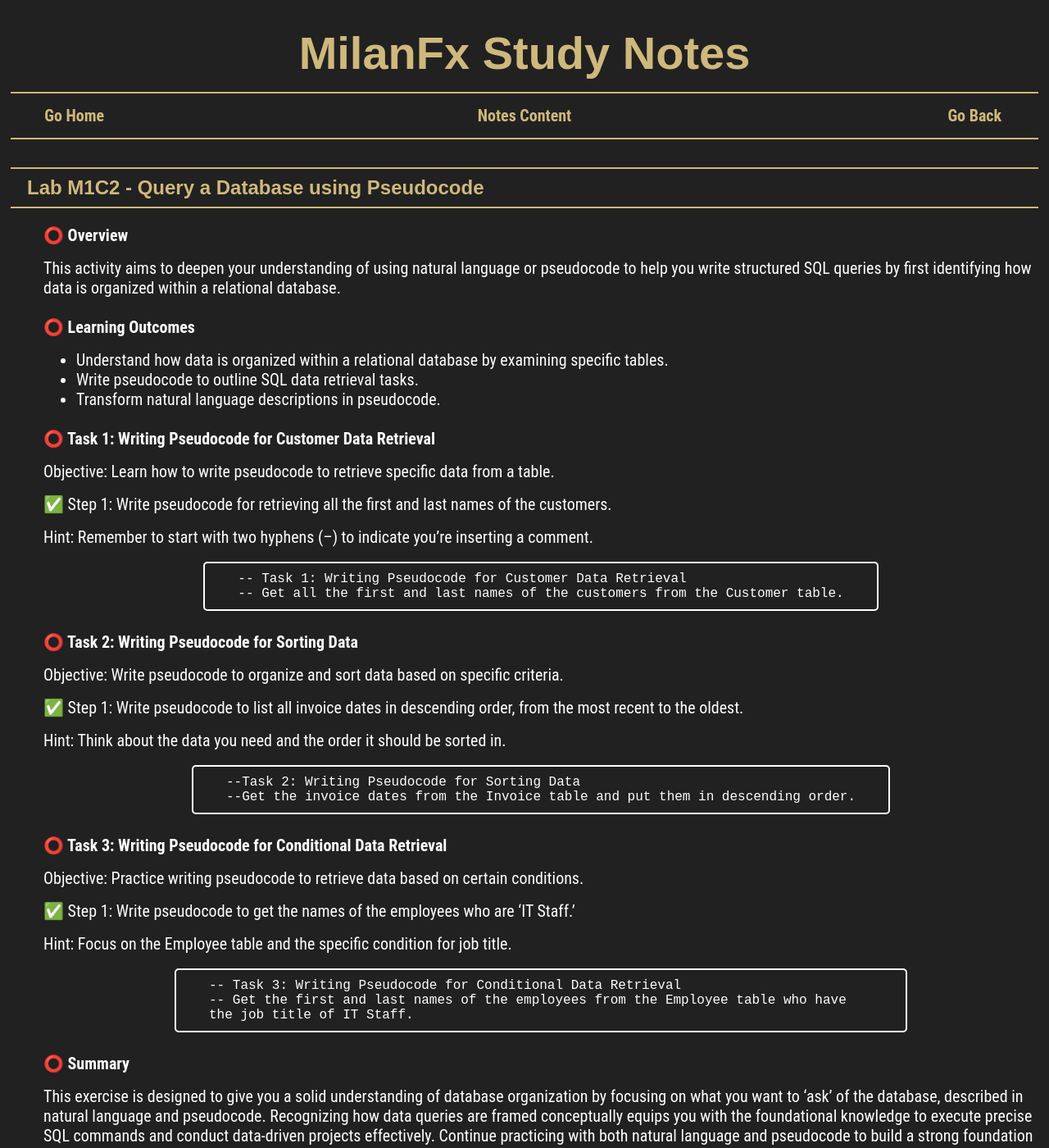
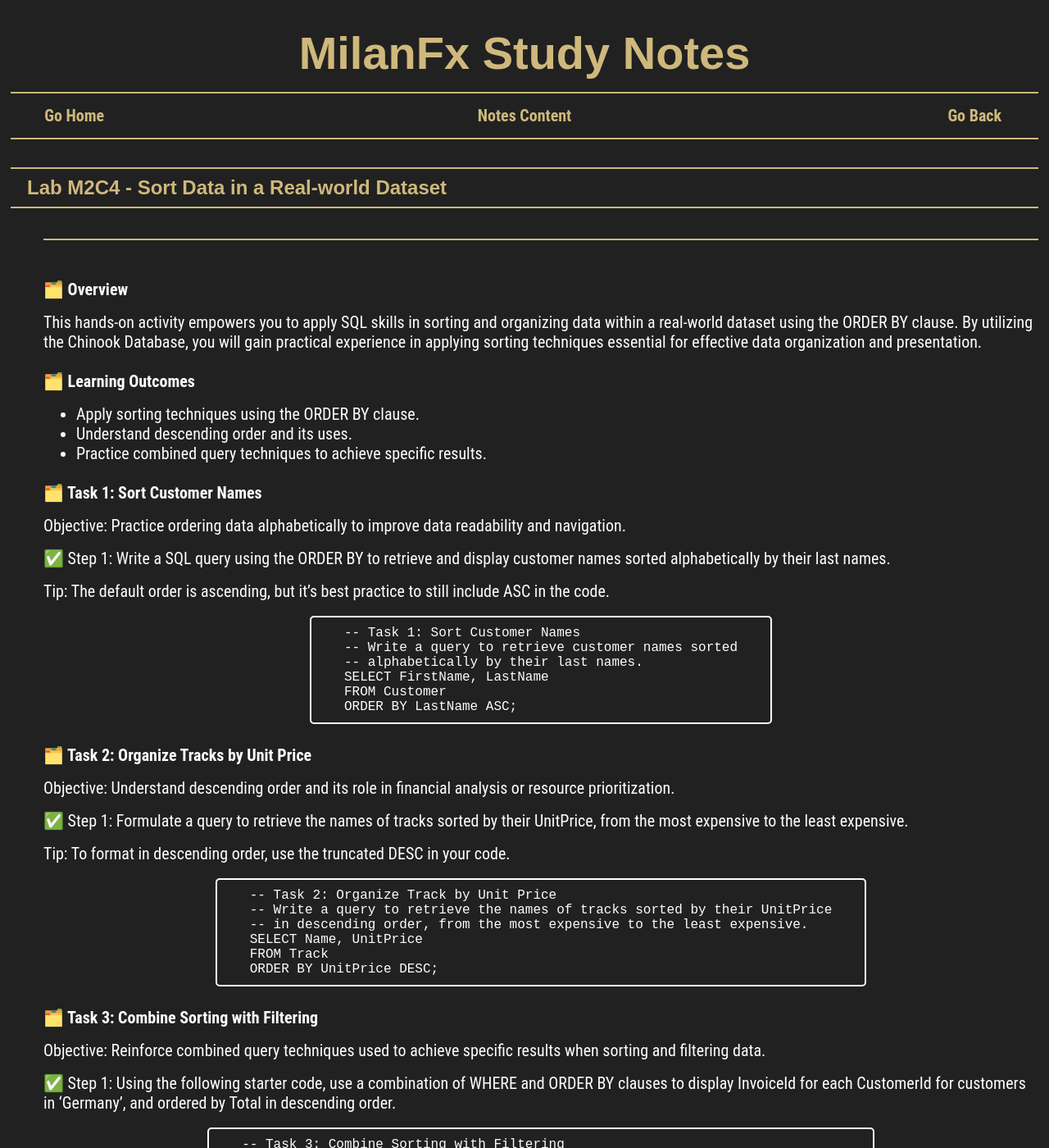
Before and after one commit to milanfx/milanfx.github.io, a Jekyll site: the page built from M1C1.md, in a window 1280 px wide and 1400 px high. Shown: the whole window at 82% size. Built offline with Jekyll 4.4.1, drawn with Linux system fonts in a browser that asks for light colours; some of the changed text lies outside the part shown.

Commit message:
Update M1C1.md

````diff
--- a/M1C1.md
+++ b/M1C1.md
@@ -5,61 +5,89 @@ permalink: /M1C1/
 ---
 
 
-### Lab M1C2 - Query a Database using Pseudocode
 
-#### ⭕️ Overview
+### Lab M2C4 - Sort Data in a Real-world Dataset
 
-This activity aims to deepen your understanding of using natural language or pseudocode to help you write structured SQL queries by first identifying how data is organized within a relational database.
+---
 
-#### ⭕️ Learning Outcomes
+#### 🗂️ Overview
 
-- Understand how data is organized within a relational database by examining specific tables.
-- Write pseudocode to outline SQL data retrieval tasks.
-- Transform natural language descriptions in pseudocode.
+This hands-on activity empowers you to apply SQL skills in sorting and organizing data within a real-world dataset using the ORDER BY clause. By utilizing the Chinook Database, you will gain practical experience in applying sorting techniques essential for effective data organization and presentation.
 
-#### ⭕️ Task 1: Writing Pseudocode for Customer Data Retrieval
+#### 🗂️ Learning Outcomes
 
-Objective: Learn how to write pseudocode to retrieve specific data from a table.
+- Apply sorting techniques using the ORDER BY clause.
+- Understand descending order and its uses.
+- Practice combined query techniques to achieve specific results.
 
-✅️ Step 1: Write pseudocode for retrieving all the first and last names of the customers.
+#### 🗂️ Task 1: Sort Customer Names
 
-Hint: Remember to start with two hyphens (--) to indicate you’re inserting a comment.
+Objective: Practice ordering data alphabetically to improve data readability and navigation.
+
+✅️ Step 1: Write a SQL query using the ORDER BY to retrieve and display customer names sorted alphabetically by their last names.
+
+Tip: The default order is ascending, but it’s best practice to still include ASC in the code.
 
 ```SQL
--- Task 1: Writing Pseudocode for Customer Data Retrieval
--- Get all the first and last names of the customers from the Customer table.
+-- Task 1: Sort Customer Names
+-- Write a query to retrieve customer names sorted
+-- alphabetically by their last names.
+SELECT FirstName, LastName
+FROM Customer
+ORDER BY LastName ASC;
 ```
 
-#### ⭕️ Task 2: Writing Pseudocode for Sorting Data
+#### 🗂️ Task 2: Organize Tracks by Unit Price
 
-Objective: Write pseudocode to organize and sort data based on specific criteria.
+Objective: Understand descending order and its role in financial analysis or resource prioritization.
 
-✅️ Step 1: Write pseudocode to list all invoice dates in descending order, from the most recent to the oldest.
+✅️ Step 1: Formulate a query to retrieve the names of tracks sorted by their UnitPrice, from the most expensive to the least expensive.
 
-Hint: Think about the data you need and the order it should be sorted in.
+Tip: To format in descending order, use the truncated DESC in your code.
 
 ```SQL
---Task 2: Writing Pseudocode for Sorting Data
---Get the invoice dates from the Invoice table and put them in descending order.
+-- Task 2: Organize Track by Unit Price
+-- Write a query to retrieve the names of tracks sorted by their UnitPrice
+-- in descending order, from the most expensive to the least expensive.
+SELECT Name, UnitPrice
+FROM Track
+ORDER BY UnitPrice DESC;
 ```
 
-#### ⭕️ Task 3: Writing Pseudocode for Conditional Data Retrieval
+#### 🗂️ Task 3: Combine Sorting with Filtering
 
-Objective: Practice writing pseudocode to retrieve data based on certain conditions.
+Objective: Reinforce combined query techniques used to achieve specific results when sorting and filtering data.
 
-✅️ Step 1: Write pseudocode to get the names of the employees who are ‘IT Staff.’
-
-Hint: Focus on the Employee table and the specific condition for job title.
+✅️ Step 1: Using the following starter code, use a combination of WHERE and ORDER BY clauses to display InvoiceId for each CustomerId for customers in 'Germany', and ordered by Total in descending order.
 
 ```SQL
--- Task 3: Writing Pseudocode for Conditional Data Retrieval
--- Get the first and last names of the employees from the Employee table who have the job title of IT Staff.
+-- Task 3: Combine Sorting with Filtering
+-- Retrieve the InvoiceId and CustomerId for customers located in 'Germany',
+-- and sort the results by Total in descending order.
+SELECT InvoiceId, CustomerId, Total
+FROM Invoice
+WHERE BillingCountry = 'Germany'
+ORDER BY Total DESC;
 ```
 
-#### ⭕️ Summary
+#### 🗂️ Task 4: Multi-column Sorting
 
-This exercise is designed to give you a solid understanding of database organization by focusing on what you want to 'ask' of the database, described in natural language and pseudocode. Recognizing how data queries are framed conceptually equips you with the foundational knowledge to execute precise SQL commands and conduct data-driven projects effectively. Continue practicing with both natural language and pseudocode to build a strong foundation before diving deeper into SQL syntax.
+Objective: Learn to apply multi-level sorting, necessary for nuanced data analysis.
 
+✅️ Step 1: Using the following starter code, construct a query to sort the tracks by MediaTypeId and, within each media type, by track name alphabetically.
+
+```SQL
+-- Task 4: Multi-column Sorting
+-- Write a query to sort the tracks first by MediaTypeId in ascending order,
+-- and then alphabetically by track name within each MediaTypeId.
+SELECT Name, MediaTypeId
+FROM Track
+ORDER BY MediaTypeId ASC, Name ASC;
+```
+
+#### 🗂️ Summary
+
+In this activity you explored advanced sorting techniques using the ORDER BY clause and ASC and DESC commands, enabling you to visualize your results in the most helpful way. Through practice, reflection, and feedback, you will strengthen your command over basic querying techniques essential for effective data manipulation.
 
 ### Topic 1: Data Movement Approaches
 #### 1. Tools and processes:
````
